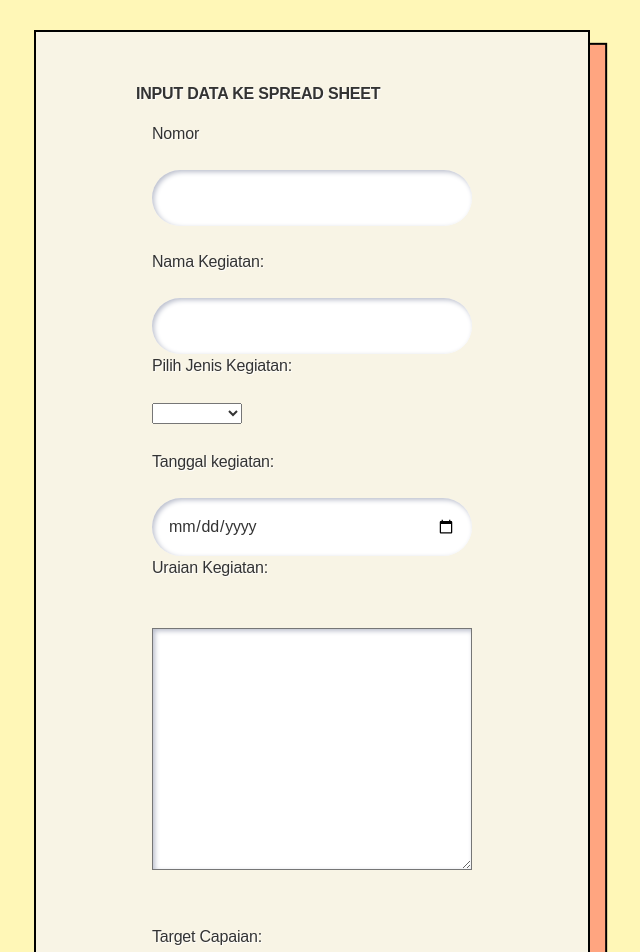
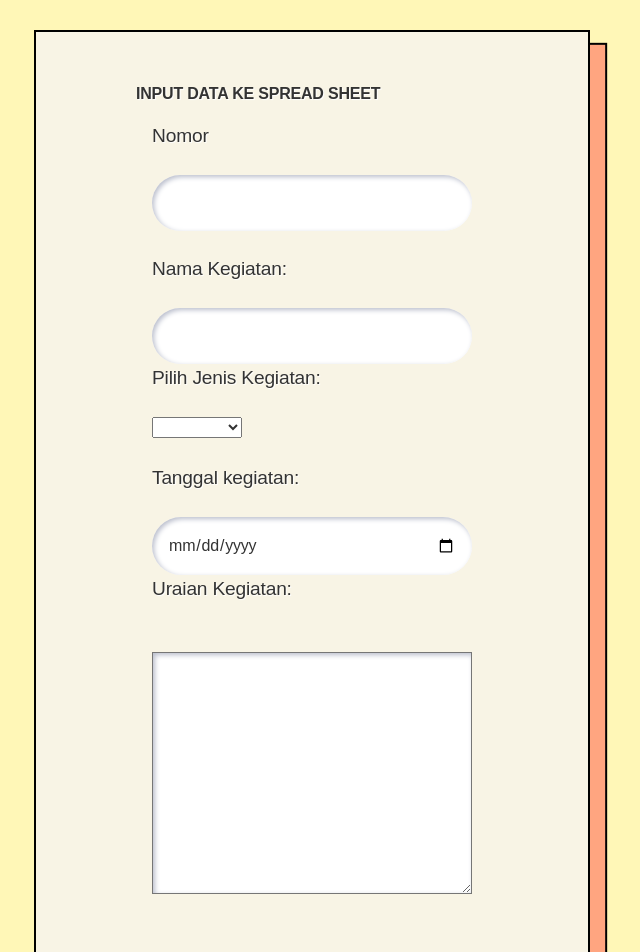
Before and after one commit to Kkov1/Recap-Kegiatan, a plain HTML site: page index.html in a window 1280 px wide. Shown: the part 20-972 px from the top of the page, without its empty margins (328-968 px from the left). Drawn offline with Linux system fonts and the light colour scheme.

Commit message:
Update index.html

```diff
--- a/index.html
+++ b/index.html
@@ -108,6 +108,10 @@ input:focus {
     inset -1px -1px 2px var(--color-white);
 }
 
+.label{
+  font-size: 1.2rem;
+}
+
 button {
   display: block;
   margin: 0 auto;
@@ -142,13 +146,15 @@ input[type="file"] {
             action="https://script.google.com/macros/s/AKfycbyAup-3C1ArMbvMOCA797LfDX9StXTGap8dyMHPLLXZ4GPXRZ9y_EJDpQhewHk1coTYQg/exec"
             method="post" enctype="multipart/form-data">
             <!-- end akses  -->
-            <label for="no">Nomor</label>
+            <label for="no" class="label">Nomor</label>
             <input type="number" id="no" name="no" required>
             </br></br>
 
-            <label for="nama">Nama Kegiatan:</label>
+
+            <label for="nama" class="label">Nama Kegiatan:</label>
             <input type="text" id="nama" name="nama" required>
-            <label for="jenis">Pilih Jenis Kegiatan:</label>
+            <label for="jenis" class="label">Pilih Jenis Kegiatan:</label>
+
             <select name="jenis" id="jenis" required>
                 <option></option>
                 <option value="kbm">KBM </option>
@@ -156,20 +162,24 @@ input[type="file"] {
             </select>
             <br>
             <br>
-            <label for="tgl_kgt">Tanggal kegiatan:</label>
+            <label for="tgl_kgt" class="label">Tanggal kegiatan:</label>
             <input type="date" id="tgl_kgt" name="tgl_kgt" required>
             <br>
-            <label for="uraian">Uraian Kegiatan:</label>
+
+            <label for="uraian" class="label">Uraian Kegiatan:</label>
             </br>
             <textarea cols="60" rows="10" type="text" id="uraian" name="uraian" required></textarea></br>
+
             </br>
             </br>
-            <label for="target">Target Capaian:</label>
+            <label for="target" class="label">Target Capaian:</label>
             <textarea cols="60" rows="10" type="text" id="target" name="target" required></textarea></br></br>
 
-            <label for="buktis">Bukti Kegiatan:</label>
+
+            <label for="buktis" class="label">Bukti Kegiatan:</label>
             <!-- This is an input element of type file, which allows the user to select an image -->
             <input type="file" name="buktis" id="buktis" accept="image/*">
+
             <input type="hidden" id="buktisEnc" name="buktisEnc">
             <!-- This is an image element with an empty src and alt attribute -->
             <script>
```
